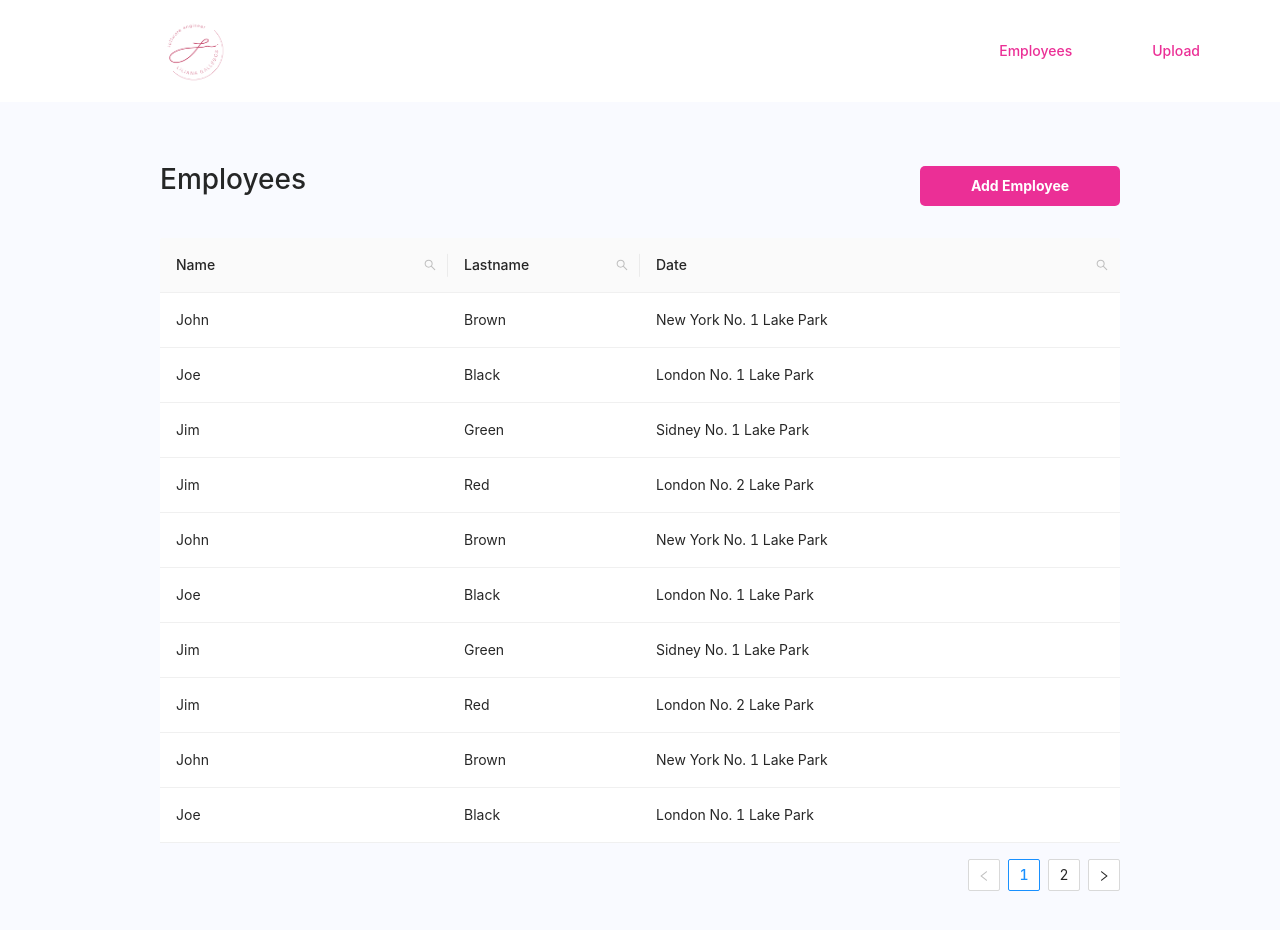
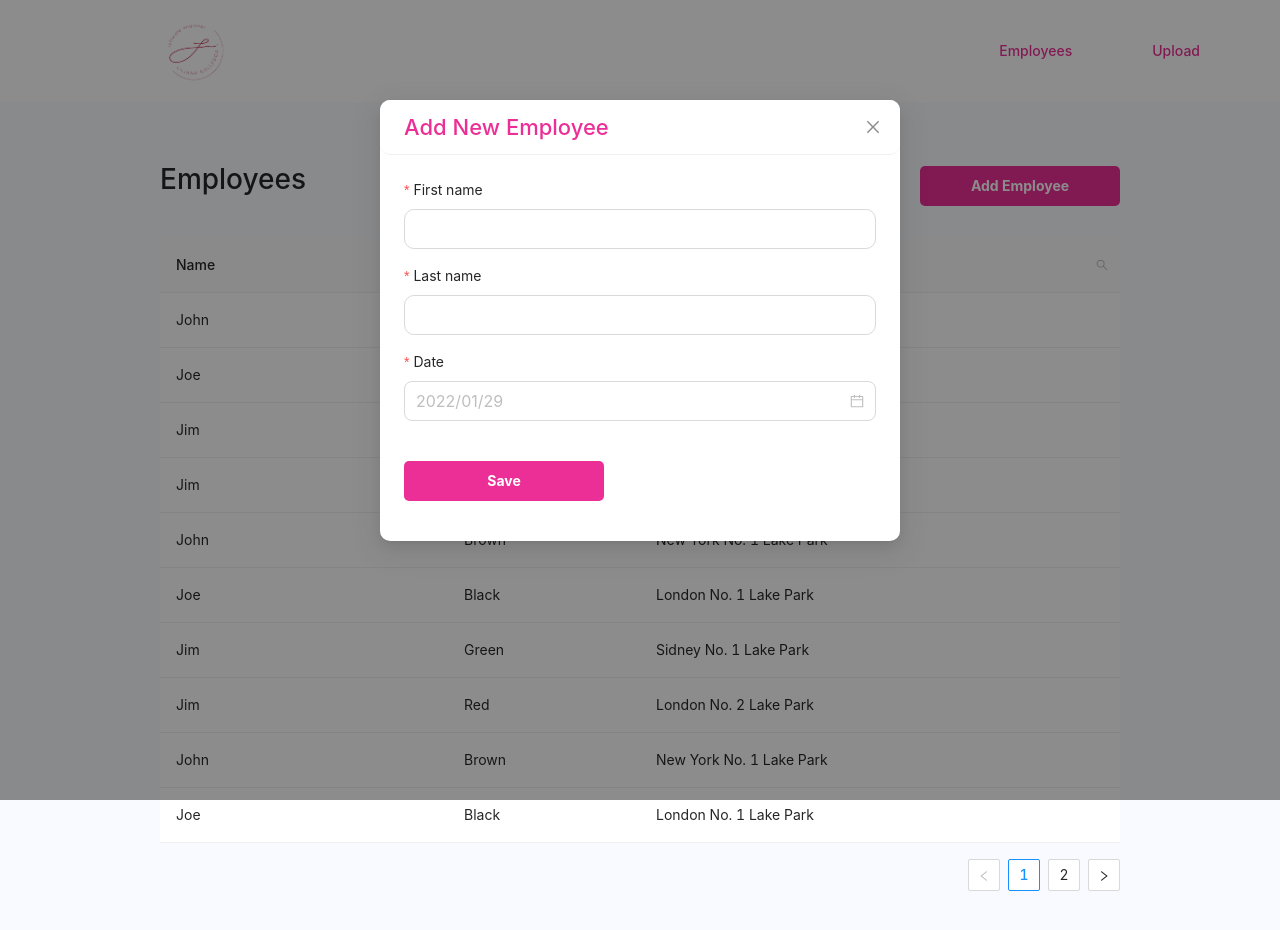
Before and after one commit to lilianaruva/factumex, a React (Create React App) app: page /employees in a window 1280 px wide. Both pictures are taken after a click on the button "Add Employee". Shown: the top 930 px of the page. Built offline with nearby package versions, Linux system fonts and the light colour scheme.

Commit message:
simple form

```diff
--- a/package.json
+++ b/package.json
@@ -8,6 +8,7 @@
     "@testing-library/react": "^13.3.0",
     "@testing-library/user-event": "^13.5.0",
     "antd": "^4.21.2",
+    "moment": "^2.29.3",
     "react": "^18.2.0",
     "react-dom": "^18.2.0",
     "react-highlight-words": "^0.18.0",
--- a/src/components/FormModal.jsx
+++ b/src/components/FormModal.jsx
@@ -1,9 +1,79 @@
-import React from "react";
+import React, { useEffect, useState } from "react";
+import { Form, Row, Col, Input, DatePicker } from "antd";
 
 const FormModal = () => {
+  const [form] = Form.useForm();
+  const [userName, setUserName] = useState(true);
+
+  const onFinish = (values) => {};
+
+  function onChangeStarting(value, dateString) {
+    console.log(dateString);
+  }
+
   return (
     <>
-      <h1>hi</h1>
+      <Row>
+        <Col span={24}>
+          <Form layout="vertical" form={form} onFinish={onFinish}>
+            <Row justify="center">
+              <Col xs={24} md={24} className="input-space">
+                <Form.Item
+                  label="First name"
+                  name="firstName"
+                  style={{ marginBottom: "1rem" }}
+                  rules={[
+                    {
+                      required: true,
+                      message: "Please input your first name!",
+                    },
+                  ]}
+                >
+                  <Input size="large" className="fill-width"></Input>
+                </Form.Item>
+              </Col>
+              <Col xs={24} md={24} className="input-space">
+                <Form.Item
+                  label="Last name"
+                  name="lastName"
+                  style={{ marginBottom: "1rem" }}
+                  rules={[
+                    { required: true, message: "Please input your last name!" },
+                  ]}
+                >
+                  <Input size="large" className="fill-width"></Input>
+                </Form.Item>
+              </Col>
+              <Col xs={24} md={24}>
+                <Form.Item
+                  label="Date"
+                  name="date"
+                  className="primary-label"
+                  rules={[
+                    {
+                      required: true,
+                      message: "Please input your birthday!",
+                    },
+                  ]}
+                >
+                  <DatePicker
+                    className="date-picker"
+                    onChange={onChangeStarting}
+                    placeholder="2022/01/29"
+                    size="large"
+                    format="YYYY/MM/DD"
+                  />
+                </Form.Item>
+              </Col>
+              <Col xs={24} md={24}>
+                <button htmlType="submit" className="buttonModal">
+                  Save
+                </button>
+              </Col>
+            </Row>
+          </Form>
+        </Col>
+      </Row>
     </>
   );
 };
--- a/src/mystyle.scss
+++ b/src/mystyle.scss
@@ -157,3 +157,53 @@
         }
     }
 }
+
+.buttonModal {
+    margin-top: 1rem;
+    margin-bottom: 1rem;
+    width: 200px;
+    height: 40px;
+    background: #eb2f96;
+    color: #fff;
+    font-weight: bold;
+    border-radius: 5px;
+    border: none;
+
+    &:hover {
+        background: #eb2f96a5;
+        cursor: pointer;
+    }
+}
+
+.date-picker {
+    width: 100%;
+    border-radius: 8px;
+}
+
+.ant-input {
+    border-radius: 10px;
+}
+
+.modalStyle .ant-modal-header {
+    border-radius: 10px 10px 10px 10px;
+    color: #eb2f96;
+}
+
+.modalStyle .ant-modal-title {
+    border-radius: 10px 10px 10px 10px;
+    color: #eb2f96;
+    font-size: 22px;
+}
+
+.modalStyle .ant-modal-content {
+    border-radius: 10px 10px 10px 10px;
+}
+
+.ant-btn-primary {
+    color: #fff;
+    border-color: #eb2f96;
+    background: #eb2f96;
+    text-shadow: 0 -1px 0 rgb(0 0 0 / 12%);
+    box-shadow: 0 2px 0 rgb(0 0 0 / 5%);
+    border-radius: 5px;
+}
--- a/src/pages/Employees.jsx
+++ b/src/pages/Employees.jsx
@@ -1,7 +1,8 @@
 import React, { useRef, useState } from "react";
 import { SearchOutlined } from "@ant-design/icons";
-import { Button, Input, Space, Table, Row, Col } from "antd";
+import { Button, Input, Space, Table, Row, Col, Modal } from "antd";
 import Highlighter from "react-highlight-words";
+import FormModal from "../components/FormModal";
 
 const Employees = () => {
   const data = [
@@ -80,6 +81,7 @@ const Employees = () => {
   ];
   const [searchText, setSearchText] = useState("");
   const [searchedColumn, setSearchedColumn] = useState("");
+  const [isModalVisible, setIsModalVisible] = useState(false);
   const searchInput = useRef(null);
 
   const handleSearch = (selectedKeys, confirm, dataIndex) => {
@@ -213,7 +215,12 @@ const Employees = () => {
       <div className="employeesPage">
         <div className="employees-top">
           <h1>Employees</h1>
-          <button className="buttonUpload">Add Employee</button>
+          <button
+            className="buttonUpload"
+            onClick={() => setIsModalVisible(true)}
+          >
+            Add Employee
+          </button>
         </div>
         <Row>
           <Col span={24}>
@@ -227,6 +234,17 @@ const Employees = () => {
           </Col>
         </Row>
       </div>
+      <Modal
+        title="Add New Employee"
+        visible={isModalVisible}
+        onCancel={() => setIsModalVisible(false)}
+        className="modalStyle"
+        maskClosable={false}
+        destroyOnClose={true}
+        footer={null}
+      >
+        <FormModal />
+      </Modal>
     </>
   );
 };
```
Also changed, not shown: 1 other file (tests, documents, lock files or other folders).
